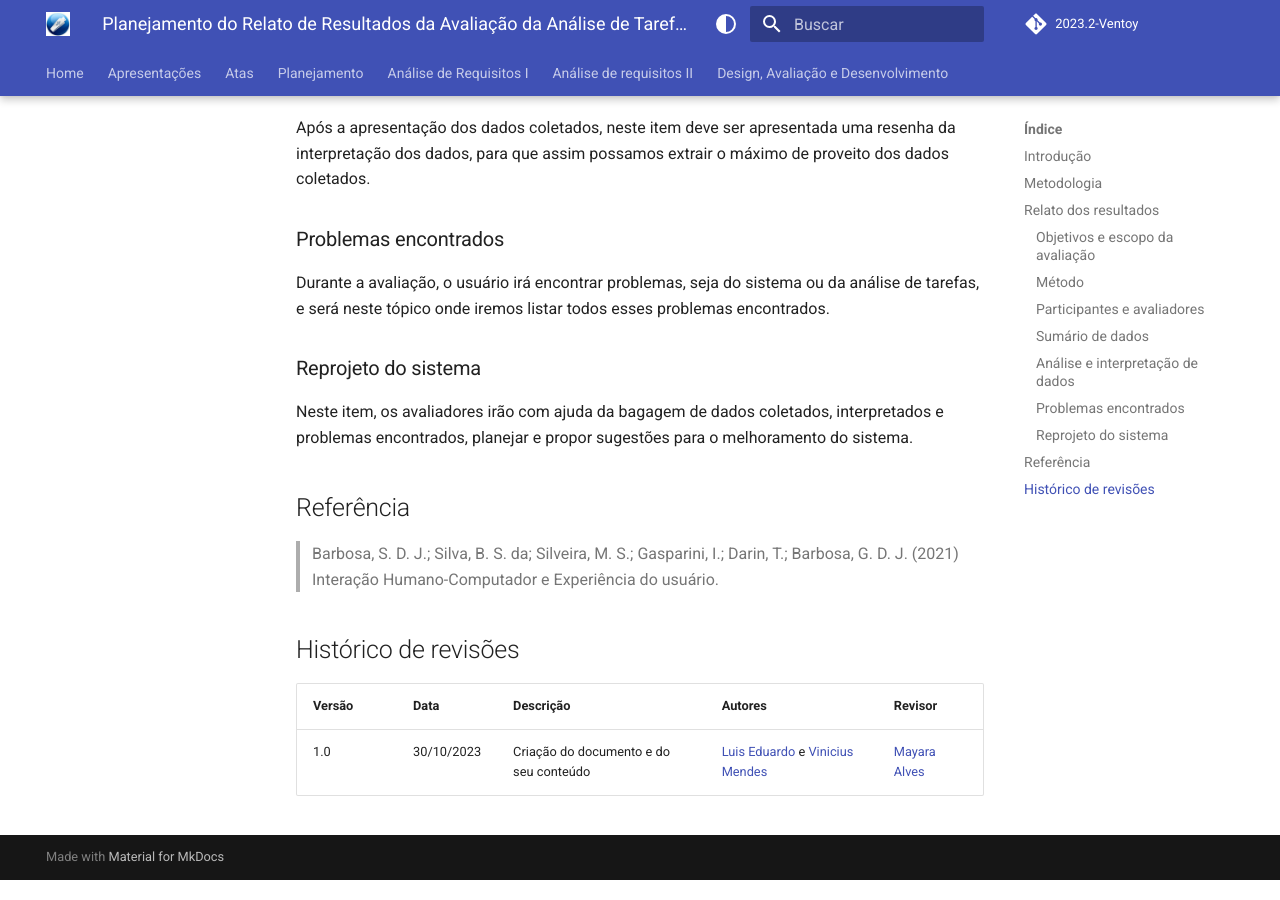
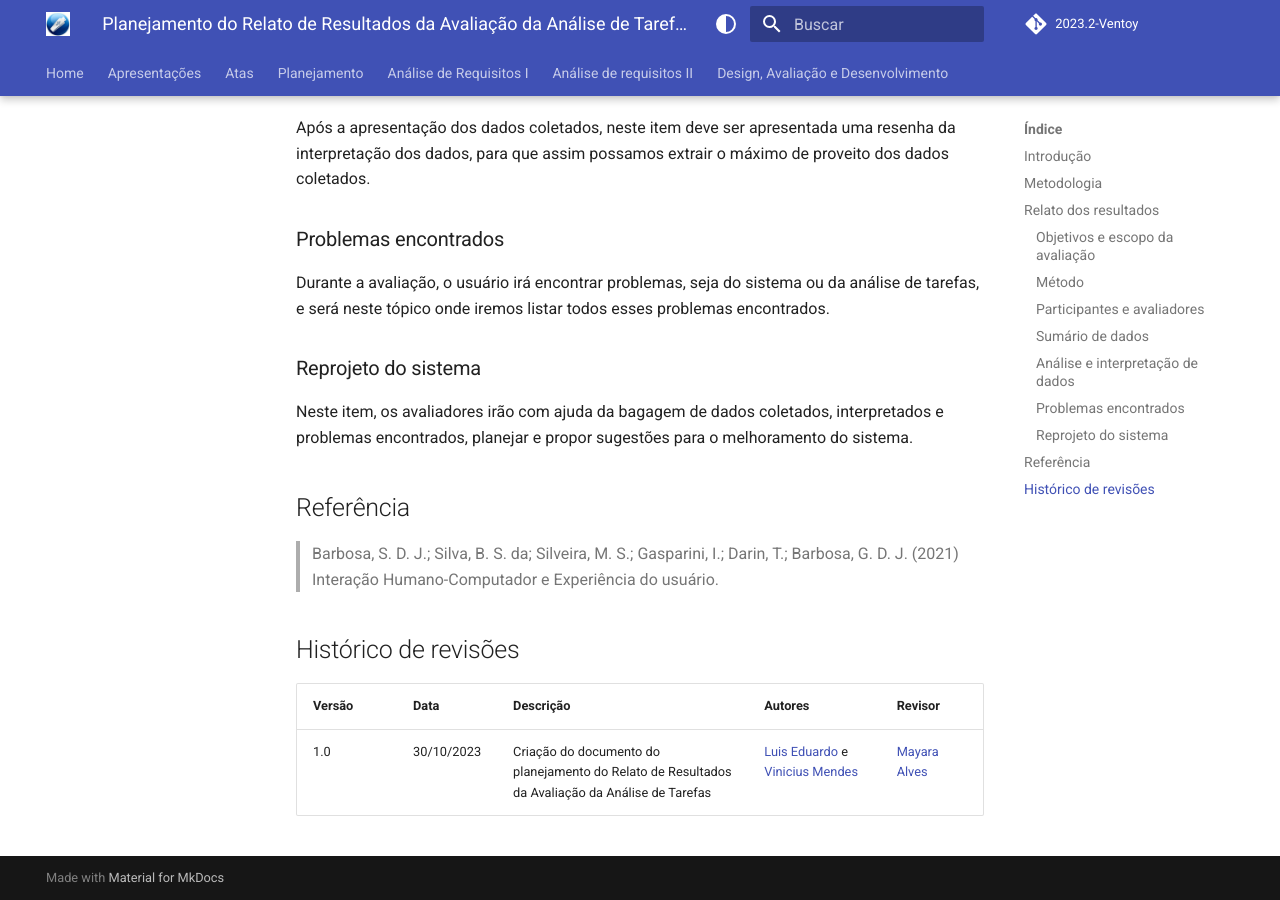
Before and after one commit to Interacao-Humano-Computador/2023.2-Ventoy, an MkDocs documentation site: the page built from docs/Design,AvaliçãoeDesenvolvimento/planejamentoDoRelatoDosResultadosDaAnaliseTarefas.md, in a window 1280 px wide and 900 px high, scrolled down 1392 px. Built offline with MkDocs 1.6.1 and Material for MkDocs 9.7.7, drawn with Linux system fonts in a browser that asks for light colours; comment, search, counter and statistics services are not loaded; old or Windows-style settings are respelled for this version of MkDocs.

Commit message:
Update planejamentoDoRelatoDosResultadosDaAnaliseTarefas.md

```diff
--- a/docs/Design,AvaliçãoeDesenvolvimento/planejamentoDoRelatoDosResultadosDaAnaliseTarefas.md
+++ b/docs/Design,AvaliçãoeDesenvolvimento/planejamentoDoRelatoDosResultadosDaAnaliseTarefas.md
@@ -50,4 +50,4 @@
 
 | Versão | Data | Descrição | Autores | Revisor |
 |-----------|--------|---------------|------------|------------|
-| 1.0 | 30/10/2023 | Criação do documento e do seu conteúdo | [Luis Eduardo](https://github.com/LuisMiranda10) e [Vinicius Mendes](https://github.com/yabamiah)| [Mayara Alves](https://github.com/Mayara-tech)  |
+| 1.0 | 30/10/2023 | Criação do documento do planejamento do Relato de Resultados da Avaliação da Análise de Tarefas | [Luis Eduardo](https://github.com/LuisMiranda10) e [Vinicius Mendes](https://github.com/yabamiah)| [Mayara Alves](https://github.com/Mayara-tech)  |
```
